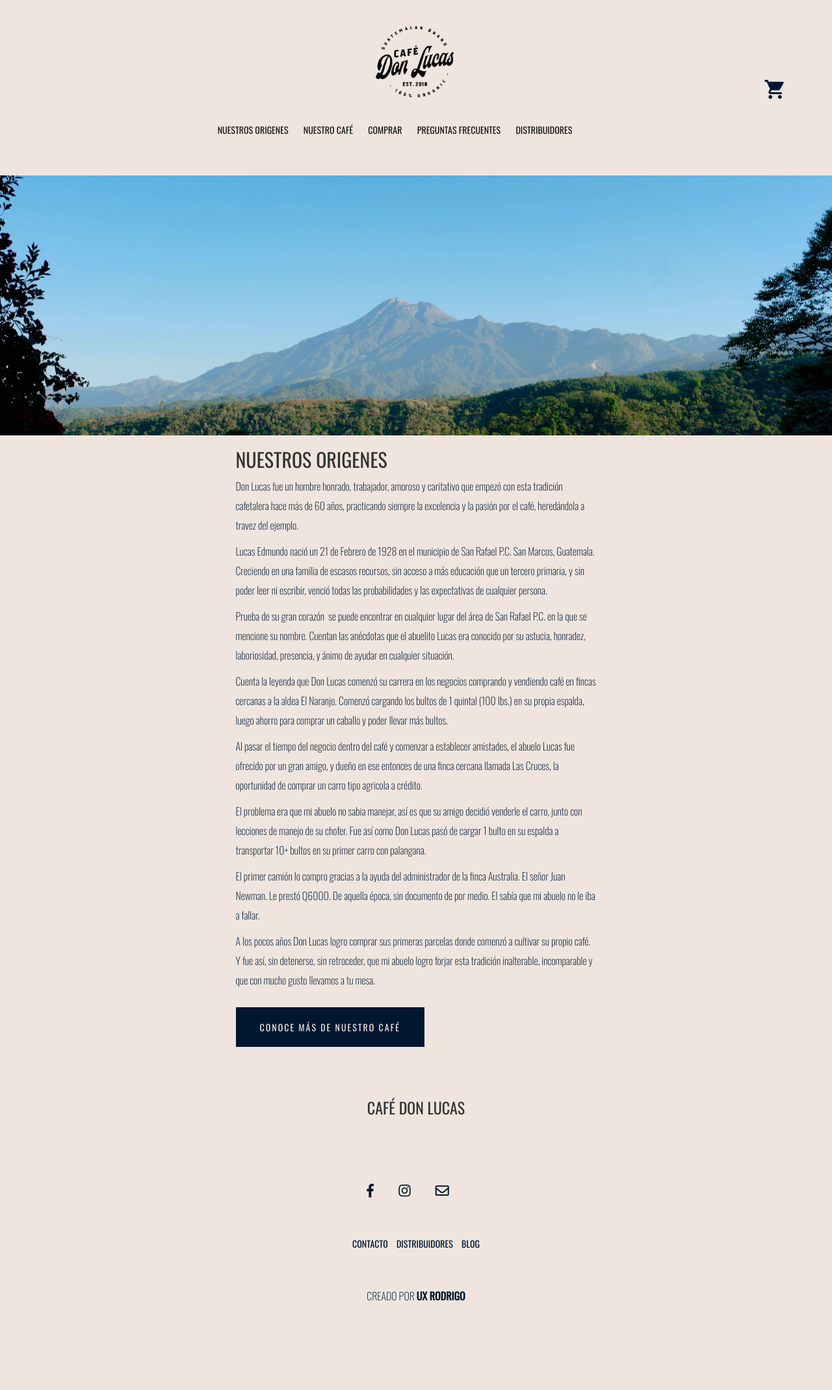
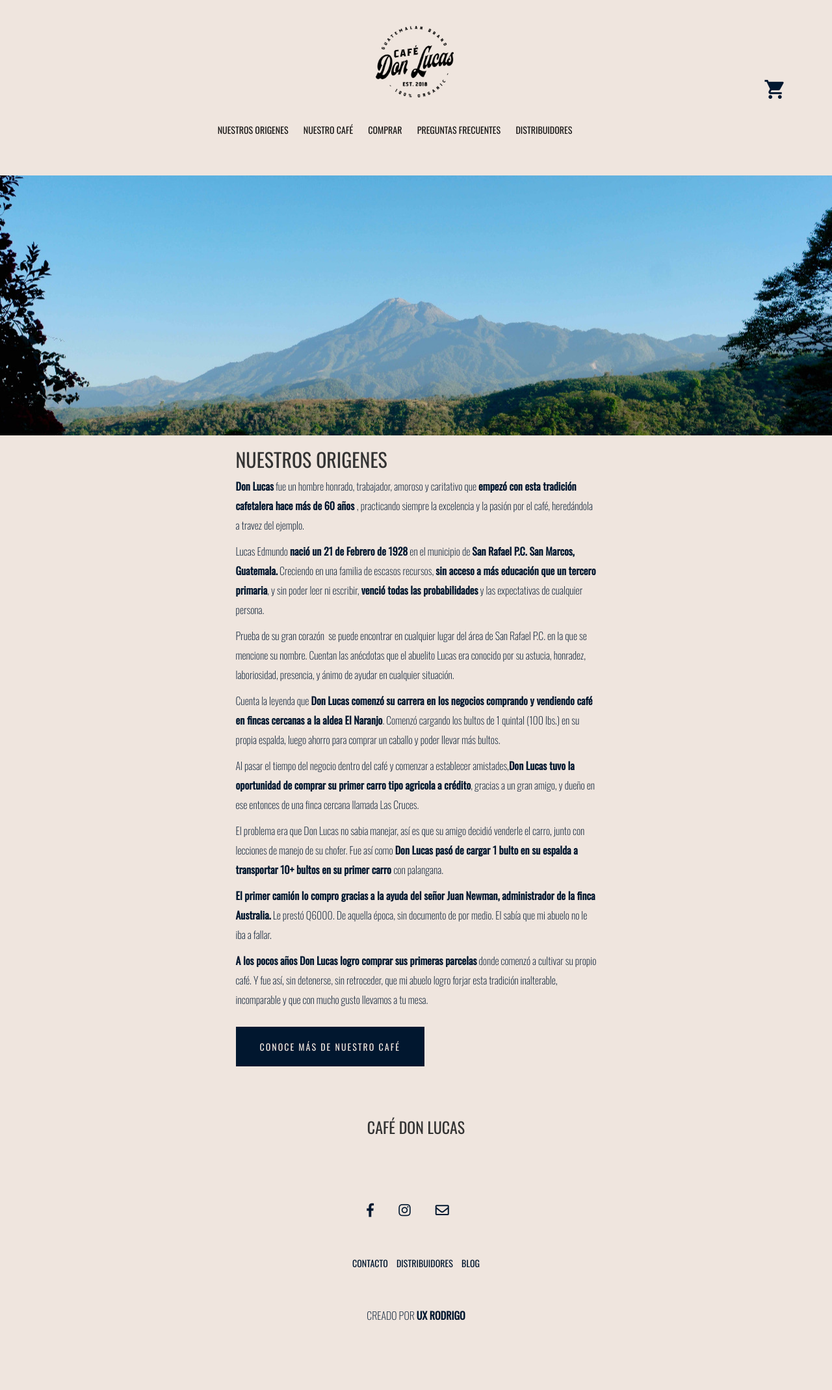
Before and after one commit to rmeoni/fractal, a Jekyll site: the page built from origenes.markdown, in a window 1280 px wide. Shown: the whole page at 65% size. Built offline with Jekyll 4.4.1, drawn with Linux system fonts in a browser that asks for light colours; nearby versions of some CDN libraries; a script that is not in the unit is left out; before the commit the page ends 2109 px from its top, so only the background shows below that.

Commit message:
highlighting story don lucas

```diff
--- a/assets/style.css
+++ b/assets/style.css
@@ -552,7 +552,7 @@
 	padding: 6px;
 	padding-left: 0px;
 	margin-left: 0px;
-	margin-top: 24px;
+	margin-top: 16px;
 	font-size: 22px;
 	padding-right: 5px;
 
--- a/origenes.markdown
+++ b/origenes.markdown
@@ -9,14 +9,14 @@
 		<div class="row">
 			<div class="col-md-6 col-md-offset-3 col-xs-12">
 				<h2>NUESTROS ORIGENES</h2>
-				<p style="padding-top:0px !important ;margin-top:8px !important;">Don Lucas fue un hombre honrado, trabajador, amoroso y caritativo que empezó con esta tradición cafetalera hace más de 60 años, practicando siempre la excelencia y la pasión por el café, heredándola a travez del ejemplo.</p>
-				<p style="padding-top:0px !important ;margin-top:8px !important;">Lucas Edmundo nació un 21 de Febrero de 1928 en el municipio de San Rafael P.C. San Marcos, Guatemala. Creciendo en una familia de escasos recursos, sin acceso a más educación que un tercero primaria, y sin poder leer ni escribir, venció todas las probabilidades y las expectativas de cualquier persona.</p>
+				<p style="padding-top:0px !important ;margin-top:8px !important;"><strong>Don Lucas</strong> fue un hombre honrado, trabajador, amoroso y caritativo que <strong>empezó con esta tradición cafetalera hace más de 60 años </strong>, practicando siempre la excelencia y la pasión por el café, heredándola a travez del ejemplo.</p>
+				<p style="padding-top:0px !important ;margin-top:8px !important;">Lucas Edmundo <strong>nació un 21 de Febrero de 1928</strong> en el municipio de <strong>San Rafael P.C. San Marcos, Guatemala.</strong> Creciendo en una familia de escasos recursos, <strong>sin acceso a más educación que un tercero primaria</strong>, y sin poder leer ni escribir, <strong>venció todas las probabilidades</strong> y las expectativas de cualquier persona.</p>
 				<p style="padding-top:0px !important ;margin-top:8px !important;">Prueba de su gran corazón  se puede encontrar en cualquier lugar del área de San Rafael P.C. en la que se mencione su nombre. Cuentan las anécdotas  que el abuelito Lucas era conocido por su astucia, honradez, laboriosidad, presencia, y ánimo de ayudar en cualquier situación. </p>
-				<p style="padding-top:0px !important ;margin-top:8px !important;">Cuenta la leyenda que Don Lucas comenzó su carrera en los negocios comprando y vendiendo café en fincas cercanas a la aldea El Naranjo. Comenzó cargando los bultos de 1 quintal (100 lbs.) en su propia espalda, luego ahorro para comprar un caballo y poder llevar más bultos.</p>
-				<p style="padding-top:0px !important ;margin-top:8px !important;">Al pasar el tiempo del negocio dentro del café y comenzar a establecer amistades, el abuelo Lucas fue ofrecido por un gran amigo, y dueño en ese entonces de una finca cercana llamada Las Cruces,  la oportunidad de comprar un carro tipo agricola a crédito.</p>
-				<p style="padding-top:0px !important ;margin-top:8px !important;">El problema era que mi abuelo no sabia manejar, así es que su amigo decidió venderle el carro, junto con lecciones de manejo de su chofer. Fue así como Don Lucas pasó de cargar 1 bulto en su espalda a transportar 10+ bultos en su primer carro con palangana.</p>
-				<p style="padding-top:0px !important ;margin-top:8px !important;">El primer camión lo compro gracias a la ayuda del administrador de la finca Australia. El señor Juan Newman. Le prestó Q6000. De aquella época, sin documento de por medio. El sabía que mi abuelo no le iba a fallar.</p>
-				<p style="padding-top:0px !important ;margin-top:8px !important; margin-bottom: 48px;">A los pocos años Don Lucas logro comprar sus primeras parcelas donde comenzó a cultivar su propio café. Y fue así, sin detenerse, sin retroceder, que mi abuelo logro forjar esta tradición inalterable, incomparable y que con mucho gusto llevamos a tu mesa. </p>
+				<p style="padding-top:0px !important ;margin-top:8px !important;">Cuenta la leyenda que <strong>Don Lucas comenzó su carrera en los negocios comprando y vendiendo café en fincas cercanas a la aldea El Naranjo</strong>. Comenzó cargando los bultos de 1 quintal (100 lbs.) en su propia espalda, luego ahorro para comprar un caballo y poder llevar más bultos.</p>
+				<p style="padding-top:0px !important ;margin-top:8px !important;">Al pasar el tiempo del negocio dentro del café y comenzar a establecer amistades,<strong>Don Lucas tuvo la oportunidad de comprar su primer carro tipo agricola a crédito</strong>, gracias a un gran amigo, y dueño en ese entonces de una finca cercana llamada Las Cruces.</p>
+				<p style="padding-top:0px !important ;margin-top:8px !important;">El problema era que Don Lucas no sabia manejar, así es que su amigo decidió venderle el carro, junto con lecciones de manejo de su chofer. Fue así como <strong>Don Lucas pasó de cargar 1 bulto en su espalda a transportar 10+ bultos en su primer carro </strong> con palangana.</p>
+				<p style="padding-top:0px !important ;margin-top:8px !important;"><strong>El primer camión lo compro gracias a la ayuda del señor Juan Newman, administrador de la finca Australia.</strong> Le prestó Q6000. De aquella época, sin documento de por medio. El sabía que mi abuelo no le iba a fallar.</p>
+				<p style="padding-top:0px !important ;margin-top:8px !important; margin-bottom: 48px;"><strong>A los pocos años Don Lucas logro comprar sus primeras parcelas</strong> donde comenzó a cultivar su propio café. Y fue así, sin detenerse, sin retroceder, que mi abuelo logro forjar esta tradición inalterable, incomparable y que con mucho gusto llevamos a tu mesa. </p>
 				<a href="/nuestro-cafe" id="button">CONOCE MÁS DE NUESTRO CAFÉ</a>
 			</div>
 		</div>
```
